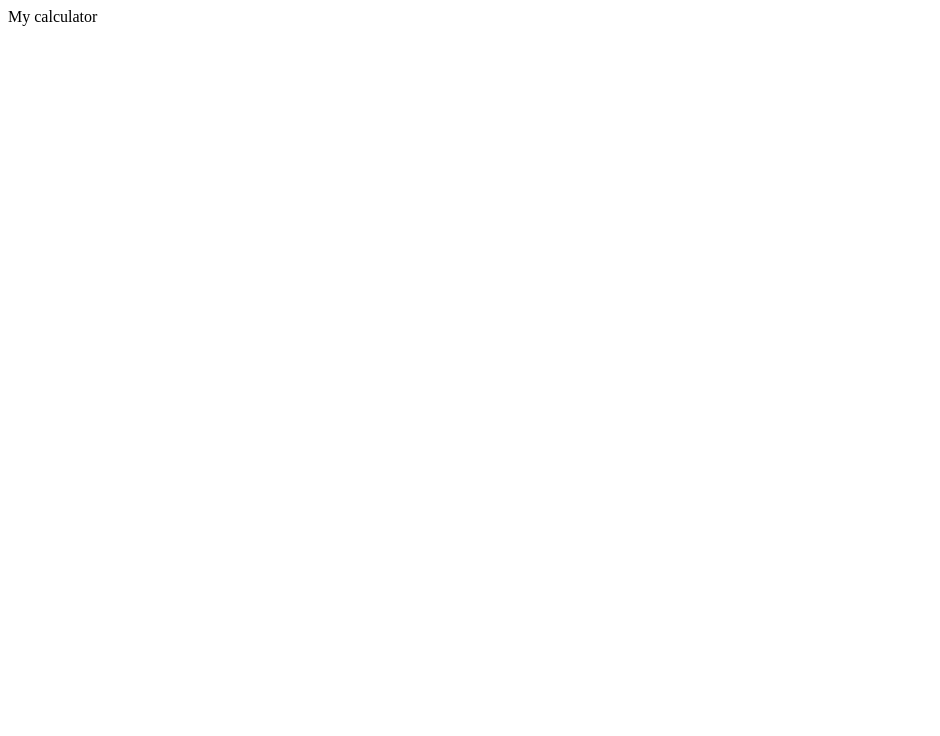
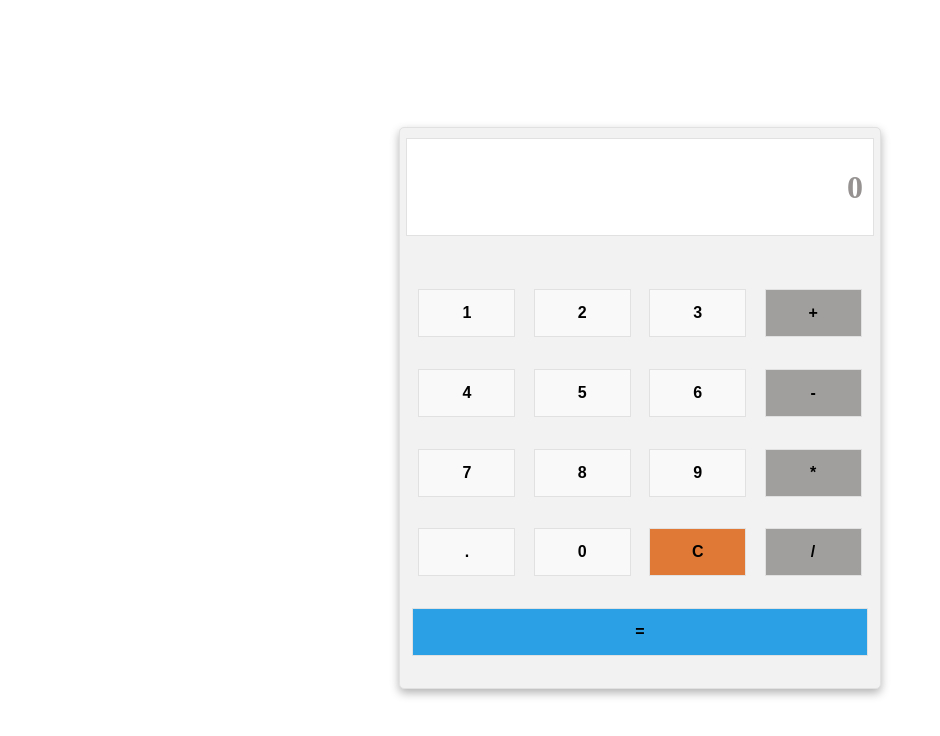
Before and after one commit to Rajyalakshmilekkala/calculator, a plain HTML site: page index.html in a window 1280 px wide. Shown: the whole page, without its empty margins (0-940 px from the left). Drawn offline with Linux system fonts and the light colour scheme.

Commit message:
added style.css file

```diff
--- a/index.html
+++ b/index.html
@@ -1,6 +1,33 @@
-<html>
-    <head></head>
-    <body>
-        <p>My calculator</p>
-    </body>
+<!DOCTYPE html>
+<html lang="en">
+  <head>
+    <meta charset="UTF-8" />
+    <meta http-equiv="X-UA-Compatible" content="IE=edge" />
+    <meta name="viewport" content="width=device-width, initial-scale=1.0" />
+    <link rel="stylesheet" href="style.css" />
+    <title>Calculator</title>
+  </head>
+  <body>
+    <div class="container">
+      <h1 id="calc--input">0</h1>
+      <button class="btn" onclick="buttonClick(1)">1</button>
+      <button class="btn" onclick="buttonClick(2)">2</button>
+      <button class="btn" onclick="buttonClick(3)">3</button>
+      <button class="btn btn--operator" onclick="buttonClick('+')">+</button>
+      <button class="btn" onclick="buttonClick(4)">4</button>
+      <button class="btn" onclick="buttonClick(5)">5</button>
+      <button class="btn" onclick="buttonClick(6)">6</button>
+      <button class="btn btn--operator" onclick="buttonClick('-')">-</button>
+      <button class="btn" onclick="buttonClick(7)">7</button>
+      <button class="btn" onclick="buttonClick(8)">8</button>
+      <button class="btn" onclick="buttonClick(9)">9</button>
+      <button class="btn btn--operator" onclick="buttonClick('*')">*</button>
+      <button class="btn" onclick="buttonClick('.')">.</button>
+      <button class="btn" onclick="buttonClick(0)">0</button>
+      <button class="btn" id="clear">C</button>
+      <button class="btn btn--operator" onclick="buttonClick('/')">/</button>
+      <button class="btn" id="equal">=</button>
+    </div>
+    <script src="script.js"></script>
+  </body>
 </html>
--- /dev/null
+++ b/script.js
@@ -0,0 +1,29 @@
+
+
+let input = document.querySelector('#calc--input');
+let calcSum = '';
+
+const buttonClick = function (a) {
+  calcSum += a;
+  input.textContent = calcSum;
+};
+
+document.querySelector('#equal').addEventListener('click', function () {
+  try {
+    let num = eval(calcSum);
+    if (String(num) === 'Infinity') {
+      input.textContent = 'Cannot divide by zero';
+      calcSum = '';
+    } else {
+      input.textContent = num;
+      calcSum = num;
+    }
+  } catch (err) {
+    input.textContent = 'Error';
+  }
+});
+
+document.querySelector('#clear').addEventListener('click', function () {
+  calcSum = '';
+  input.textContent = 0;
+});
--- /dev/null
+++ b/style.css
@@ -0,0 +1,66 @@
+body {
+  height: 100vh;
+  display: flex;
+  justify-content: center;
+  align-items: center;
+}
+
+.container {
+  width: 30rem;
+  height: 35rem;
+  background-color: #f2f2f2;
+  border-radius: 5px;
+  box-shadow: 0 4px 10px rgb(0, 0, 0, 0.3);
+  display: flex;
+  flex-wrap: wrap;
+  flex-direction: row;
+  justify-content: space-evenly;
+  border: 1px solid #e1e1e1;
+}
+.container button:not(:last-child) {
+  flex: 0 0 20.2222%;
+}
+.container button:last-child {
+  width: 95%;
+}
+
+/* input */
+#calc--input {
+  width: 95%;
+  height: 6rem;
+  margin-top: 10px;
+  padding-right: 10px;
+  border: 1px solid #e1e1e1;
+  color: #969292;
+  background-color: white;
+  display: flex;
+  align-items: center;
+  justify-content: flex-end;
+}
+#calc--input:focus-visible {
+  outline: 0;
+}
+
+/* main buttons */
+.btn {
+  width: 3rem;
+  height: 3rem;
+  border: 1px solid #e1e1e1;
+  background-color: #f9f9f9;
+  font-size: 1rem;
+  font-weight: 550;
+}
+.btn:hover {
+  cursor: pointer;
+}
+
+.btn--operator {
+  background-color: #a19f9d;
+}
+
+#equal {
+  background-color: #2ba0e4;
+}
+#clear {
+  background-color: #df7935;
+}
```
Also changed, not shown: 2 other files.
